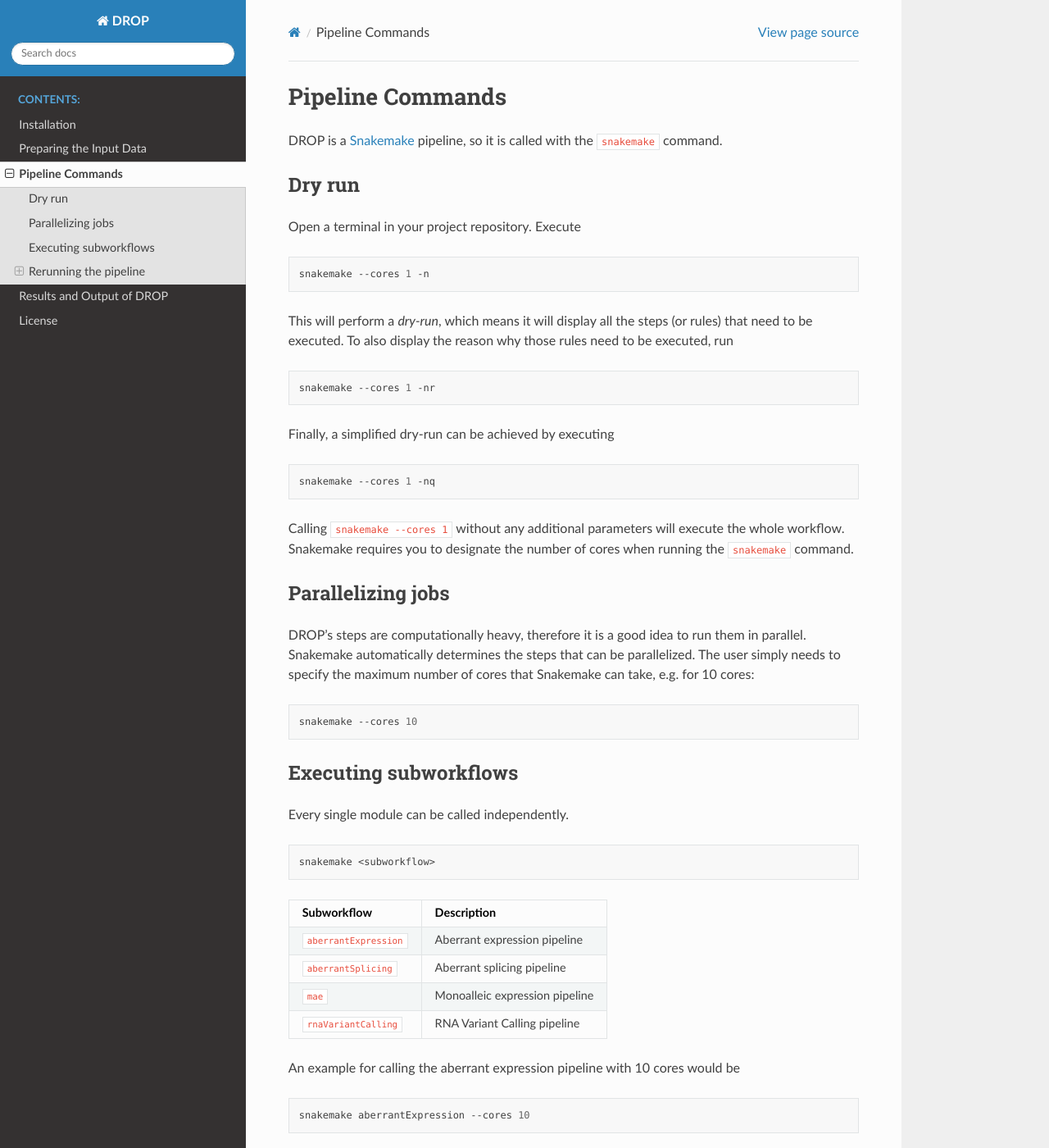
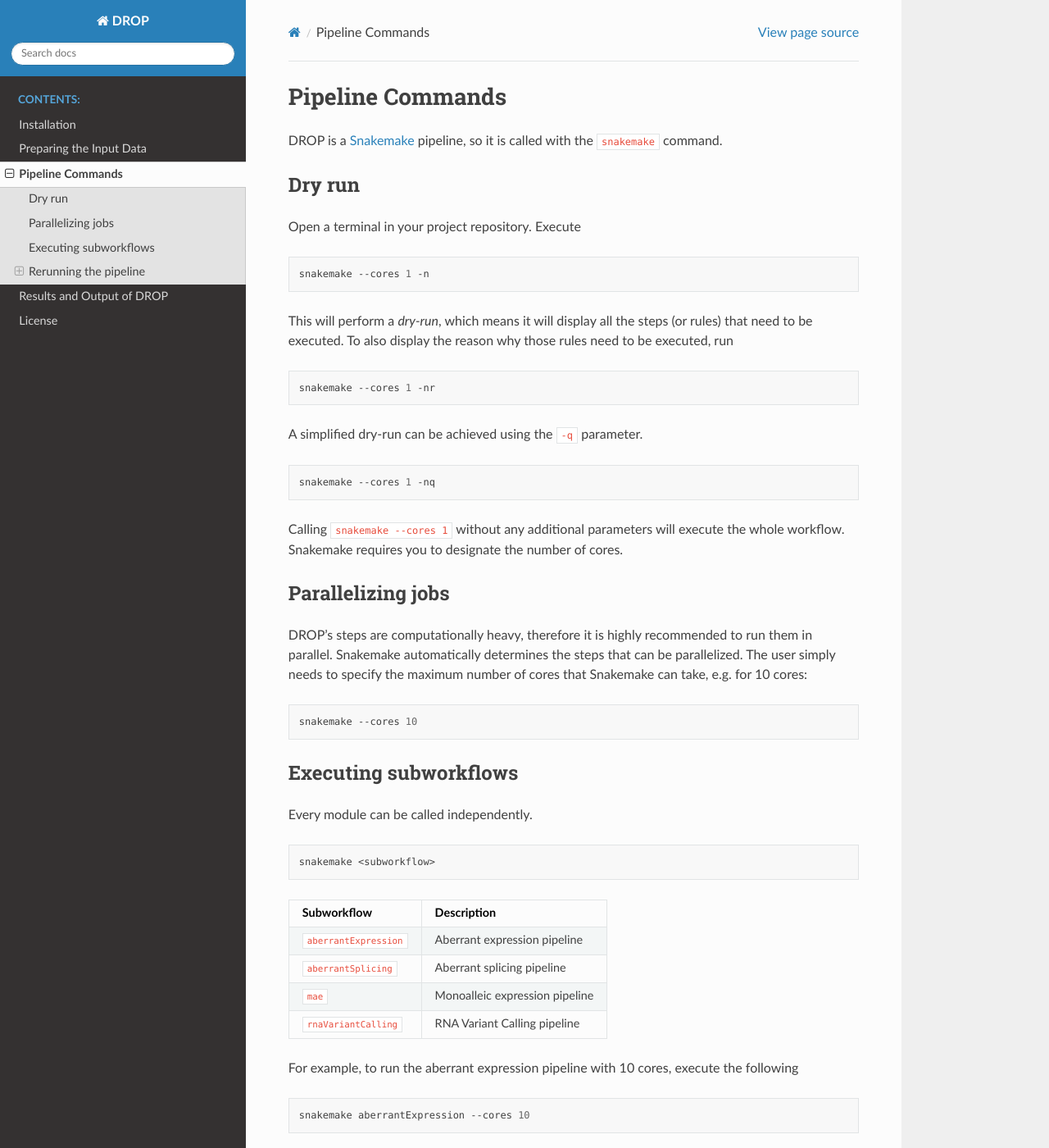
Before and after one commit to gagneurlab/drop, a Sphinx documentation site: the page built from docs/source/pipeline.rst, in a window 1280 px wide and 1400 px high. Shown: the whole window at 82% size. Built offline with Sphinx 7.4.7 and the Read the Docs theme 2.0.0, drawn with Linux system fonts in a browser that asks for light colours; pages that are not in the unit, such as notebooks, are missing from menus.

Commit message:
Update pipeline.rst

```diff
--- a/docs/source/pipeline.rst
+++ b/docs/source/pipeline.rst
@@ -18,19 +18,19 @@ This will perform a *dry-run*, which means it will display all the steps (or rul
 
     snakemake --cores 1 -nr
 
-Finally, a simplified dry-run can be achieved by executing
+A simplified dry-run can be achieved using the ``-q`` parameter.
 
 .. code-block:: bash
 
     snakemake --cores 1 -nq
 
-Calling ``snakemake --cores 1`` without any additional parameters will execute the whole workflow. Snakemake requires you to designate the number of cores when running the ``snakemake`` command.
+Calling ``snakemake --cores 1`` without any additional parameters will execute the whole workflow. Snakemake requires you to designate the number of cores.
 
 
 Parallelizing jobs
 ------------------
 
-DROP's steps are computationally heavy, therefore it is a good idea to run them in parallel. Snakemake automatically determines the steps that can be parallelized. The user simply needs to specify the maximum number of cores that Snakemake can take, e.g. for 10 cores:
+DROP's steps are computationally heavy, therefore it is highly recommended to run them in parallel. Snakemake automatically determines the steps that can be parallelized. The user simply needs to specify the maximum number of cores that Snakemake can take, e.g. for 10 cores:
 
 .. code-block:: bash
 
@@ -40,7 +40,7 @@ DROP's steps are computationally heavy, therefore it is a good idea to run them
 Executing subworkflows
 ----------------------
 
-Every single module can be called independently.
+Every module can be called independently.
 
 .. code-block:: bash
 
@@ -55,7 +55,7 @@ Subworkflow                Description
 ``rnaVariantCalling``      RNA Variant Calling pipeline
 ========================  =======================================================================
 
-An example for calling the aberrant expression pipeline with 10 cores would be
+For example, to run the aberrant expression pipeline with 10 cores, execute the following
 
 .. code-block:: bash
 
```
